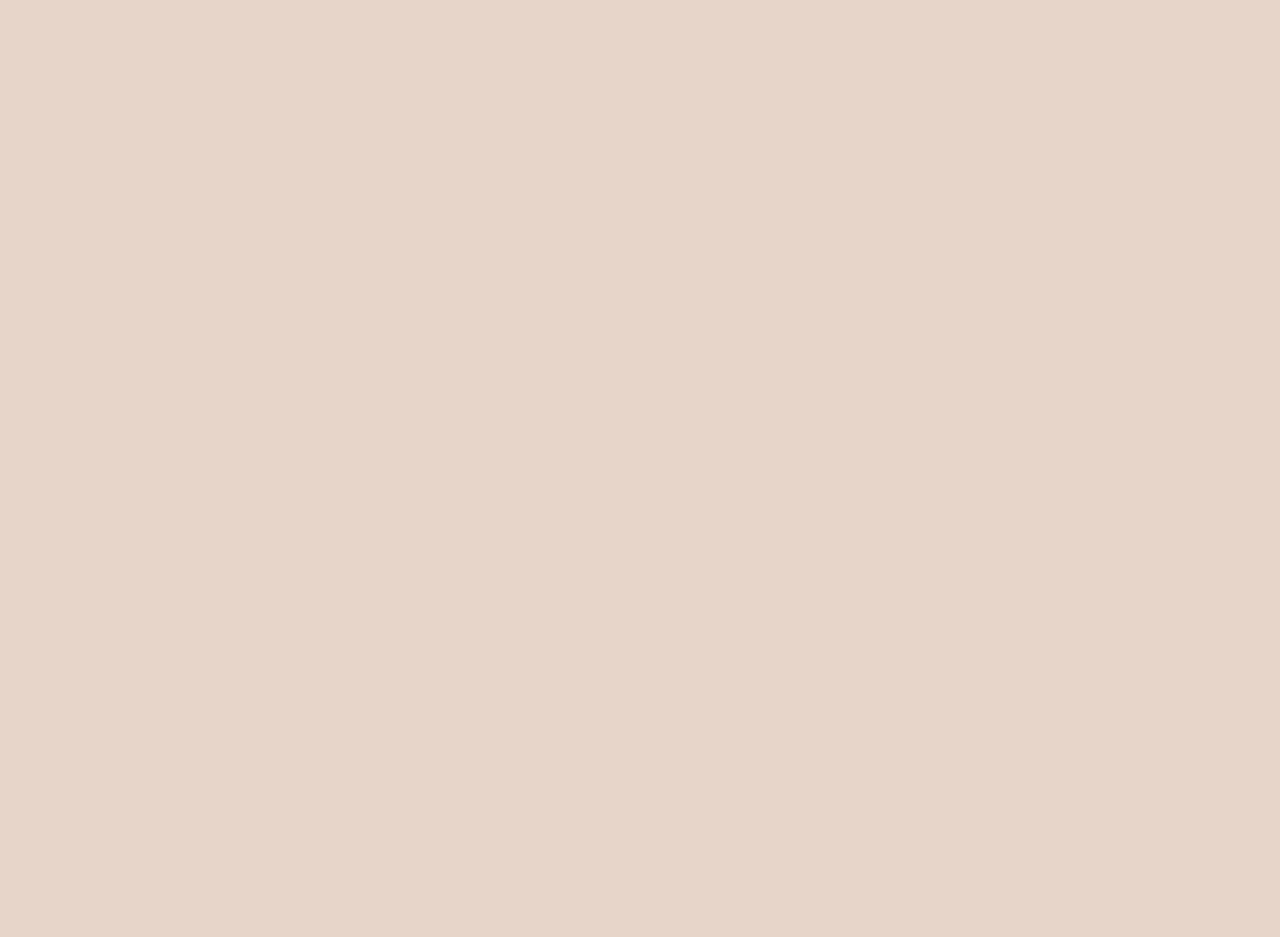
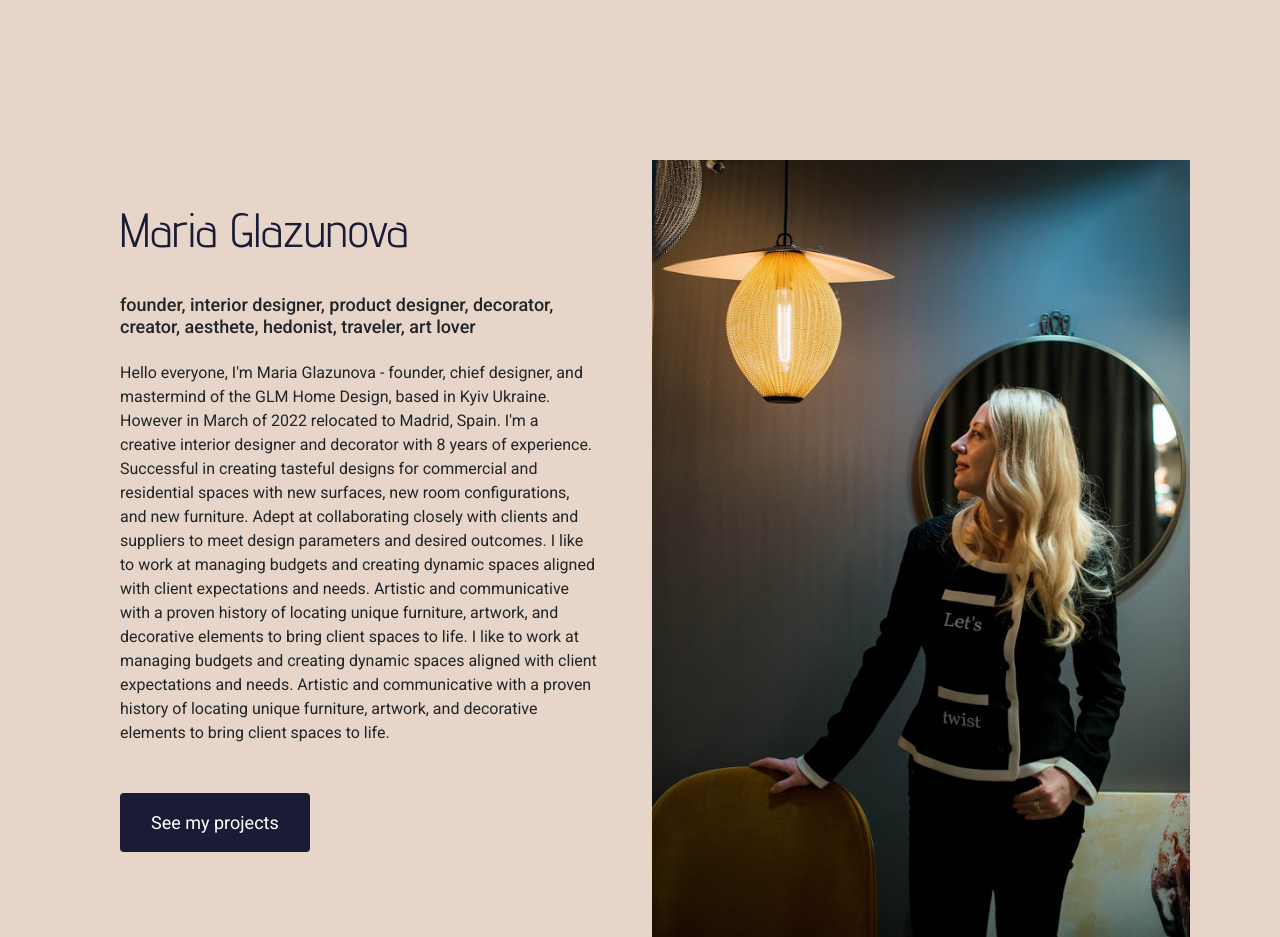
Before and after one commit to Mariia-cioccolatini/my-portfolio, a plain HTML site: page about.html in a window 1280 px wide. Before the commit the page ends 800 px from the top, so only its background shows below. Drawn offline with nearby package versions, Linux system fonts and the light colour scheme; a web font is replaced by a local one.

Commit message:
about added new content

```diff
--- a/about.html
+++ b/about.html
@@ -39,5 +39,41 @@
     <meta name="viewport" content="width=device-width, initial-scale=1.0" />
     <title>About</title>
   </head>
-  <body></body>
+  <body>
+    <div class="about-section container">
+      <div class="row">
+        <div class="col-lg-6">
+          <div class="about-section-content">
+            <h1 class="mb-4">Maria Glazunova</h1>
+            <h2 class="mb-4">
+              founder, interior designer, product designer, decorator, creator,
+              aesthete, hedonist, traveler, art lover
+            </h2>
+            <p class="mb-5">
+              Hello everyone, I'm Maria Glazunova - founder, chief designer, and
+              mastermind of the GLM Home Design, based in Kyiv Ukraine. However
+              in March of 2022 relocated to Madrid, Spain. I'm a creative
+              interior designer and decorator with 8 years of experience.
+              Successful in creating tasteful designs for commercial and
+              residential spaces with new surfaces, new room configurations, and
+              new furniture. Adept at collaborating closely with clients and
+              suppliers to meet design parameters and desired outcomes. I like
+              to work at managing budgets and creating dynamic spaces aligned
+              with client expectations and needs. Artistic and communicative
+              with a proven history of locating unique furniture, artwork, and
+              decorative elements to bring client spaces to life. I like to work
+              at managing budgets and creating dynamic spaces aligned with
+              client expectations and needs. Artistic and communicative with a
+              proven history of locating unique furniture, artwork, and
+              decorative elements to bring client spaces to life.
+            </p>
+            <a href="" class="btn btn-branding">See my projects</a>
+          </div>
+        </div>
+        <div class="col-lg-6">
+          <img src="styles/M.G.jpg" alt="" class="img-fluid" />
+        </div>
+      </div>
+    </div>
+  </body>
 </html>
--- a/styles/portfolio.css
+++ b/styles/portfolio.css
@@ -52,6 +52,25 @@ h6 {
   font-size: 24px;
 }
 
+.about-section {
+  padding: 160px 20px;
+}
+
+.about-section h1 {
+  color: #1a1c35;
+  font-size: 48px;
+  line-height: 80px;
+}
+
+.about-section h2 {
+  font-size: 18px;
+  font-family: var(--default-font-family);
+}
+
+.about-section-content {
+  margin: 30px;
+}
+
 .btn-branding {
   background: var(--secondary-color);
   border-radius: 4px;
@@ -87,6 +106,11 @@ h6 {
     padding: 80px 20px;
   }
 
+  .about-section {
+    text-align: center;
+    padding: 0;
+  }
+
   .project-desciption {
     padding: 0;
     text-align: center;
```
Also changed, not shown: styles/M.G.jpg (added), 2 other files.
